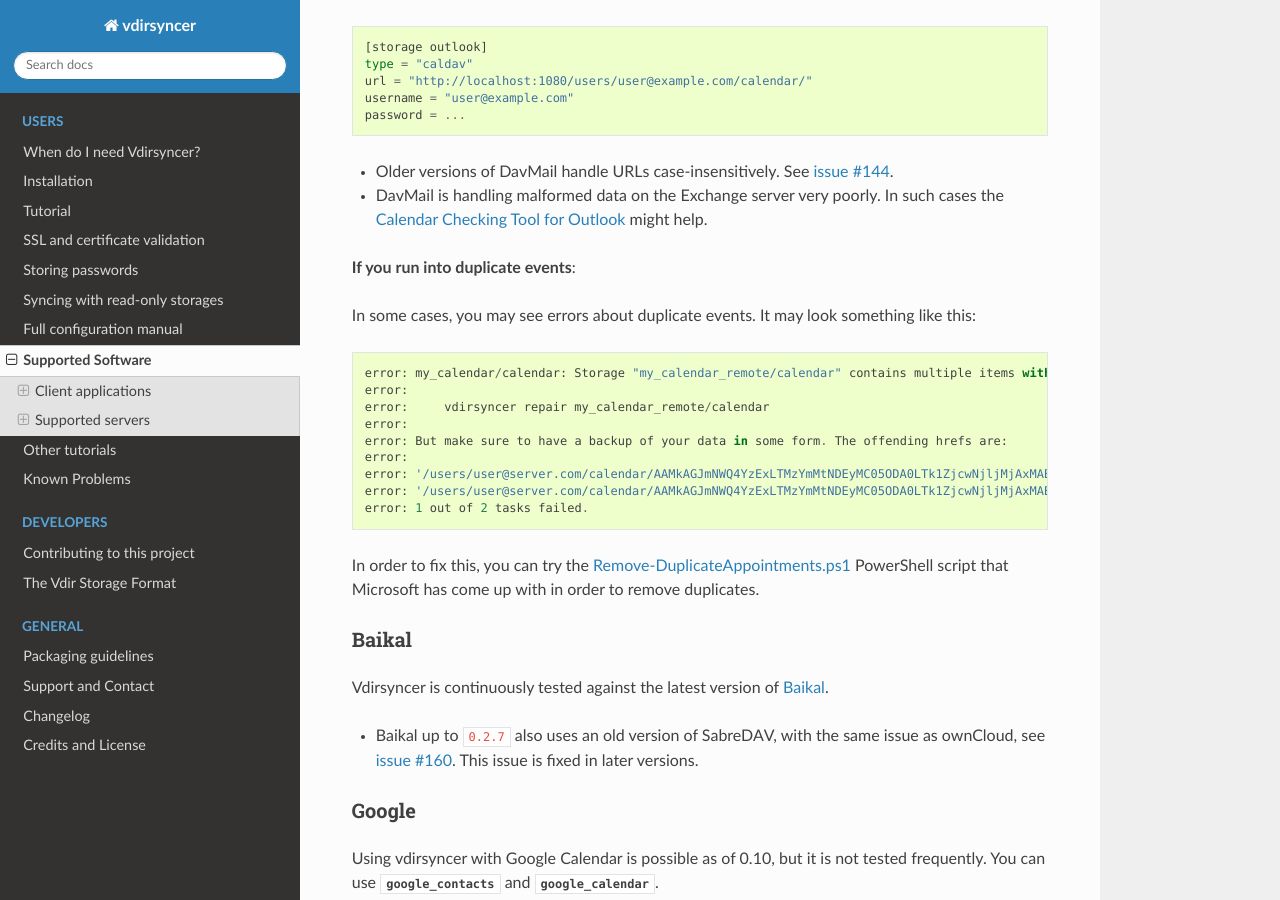
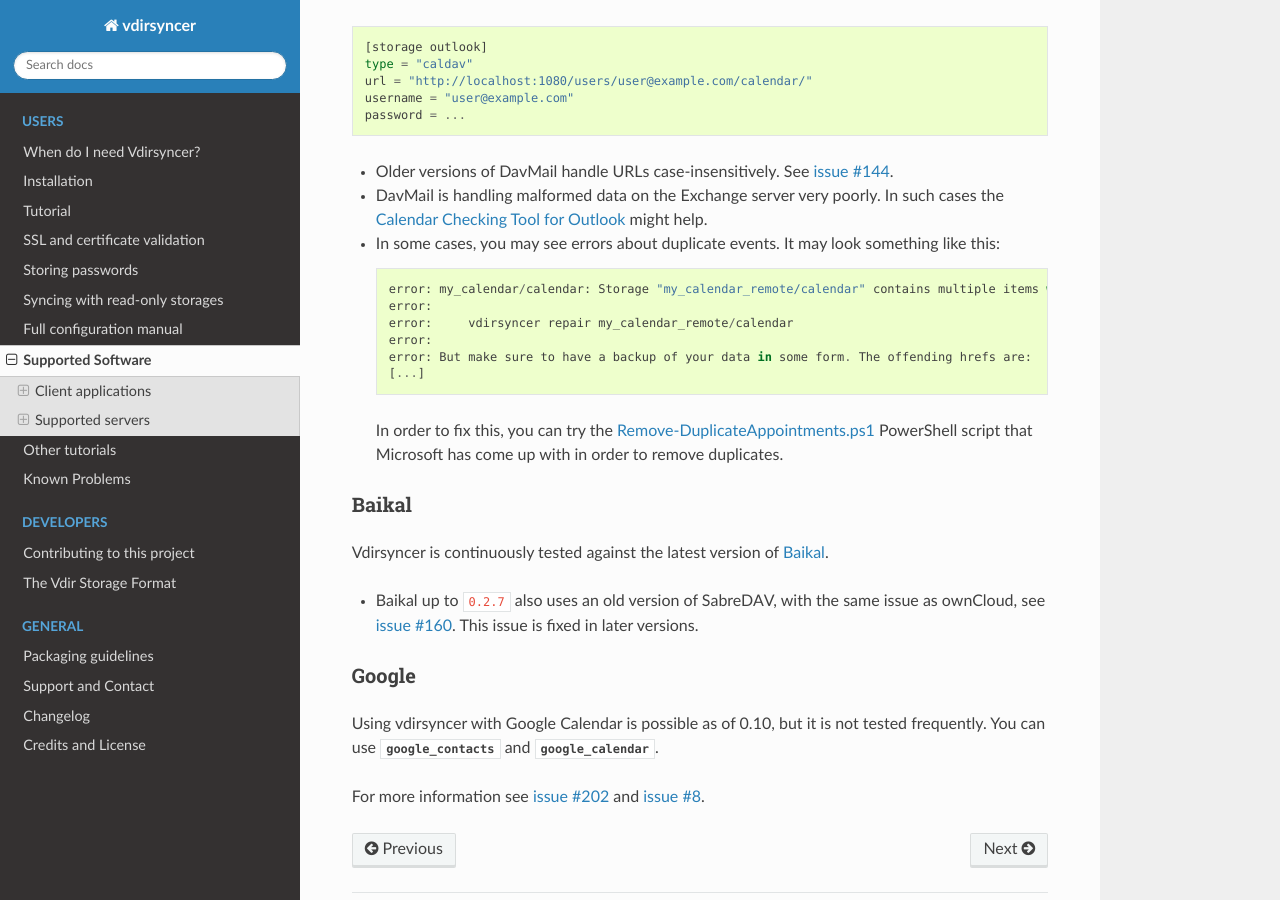
Before and after one commit to pimutils/vdirsyncer, a Sphinx documentation site: the page built from docs/supported.rst, in a window 1280 px wide and 900 px high, scrolled down 3242 px. Built offline with Sphinx 7.4.7 and the Read the Docs theme 2.0.0, drawn with Linux system fonts in a browser that asks for light colours; the version number could not be read and is left out.

Commit message:
Reformatting

```diff
--- a/docs/supported.rst
+++ b/docs/supported.rst
@@ -215,27 +215,20 @@
   such cases the `Calendar Checking Tool for Outlook
   <https://www.microsoft.com/en-us/download/details.aspx?id=28786>`_ might
   help.
+- In some cases, you may see errors about duplicate events. It may look
+  something like this::
+
+      error: my_calendar/calendar: Storage "my_calendar_remote/calendar" contains multiple items with the same UID or even content. Vdirsyncer will now abort the synchronization of this collection, because the fix for this is not clear; It could be the result of a badly behaving server. You can try running:
+      error:
+      error:     vdirsyncer repair my_calendar_remote/calendar
+      error:
+      error: But make sure to have a backup of your data in some form. The offending hrefs are:
+      [...]
+
+  In order to fix this, you can try the Remove-DuplicateAppointments.ps1_
+  PowerShell script that Microsoft has come up with in order to remove duplicates.
 
 .. _DavMail: http://davmail.sourceforge.net/
-
-**If you run into duplicate events**::
-
-In some cases, you may see errors about duplicate events. It may look something
-like this::
-
-    error: my_calendar/calendar: Storage "my_calendar_remote/calendar" contains multiple items with the same UID or even content. Vdirsyncer will now abort the synchronization of this collection, because the fix for this is not clear; It could be the result of a badly behaving server. You can try running:
-    error:
-    error:     vdirsyncer repair my_calendar_remote/calendar
-    error:
-    error: But make sure to have a backup of your data in some form. The offending hrefs are:
-    error:
-    error: '/users/user@server.com/calendar/AAMkAGJmNWQ4YzExLTMzYmMtNDEyMC05ODA0LTk1ZjcwNjljMjAxMABGAAAAAAD1lXHjU9HeT6W-zBQ2GN5mBwCukf4qpm_KQIZj0IntEuuyAAAAAAEOAACukf4qpm_KQIZj0IntEuuyAAHRr_UQAAA%3D.EML'
-    error: '/users/user@server.com/calendar/AAMkAGJmNWQ4YzExLTMzYmMtNDEyMC05ODA0LTk1ZjcwNjljMjAxMABGAAAAAAD1lXHjU9HeT6W-zBQ2GN5mBwCukf4qpm_KQIZj0IntEuuyAAAAAAEOAACukf4qpm_KQIZj0IntEuuyAAHRr_UTAAA%3D.EML'
-    error: 1 out of 2 tasks failed.
-
-In order to fix this, you can try the Remove-DuplicateAppointments.ps1_
-PowerShell script that Microsoft has come up with in order to remove duplicates.
-
 .. _Remove-DuplicateAppointments.ps1: https://blogs.msdn.microsoft.com/emeamsgdev/2015/02/12/powershell-remove-duplicate-calendar-appointments/
 
 Baikal
```
